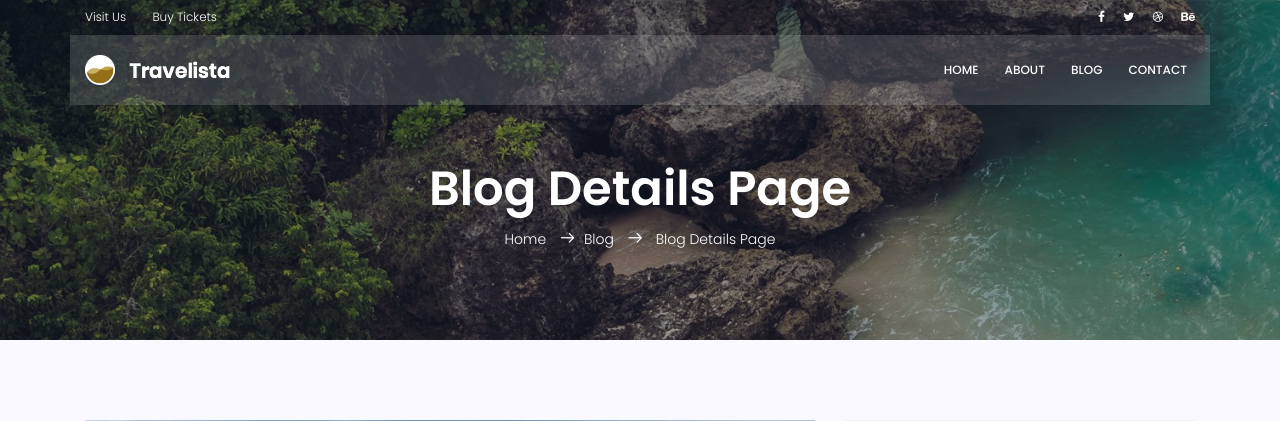
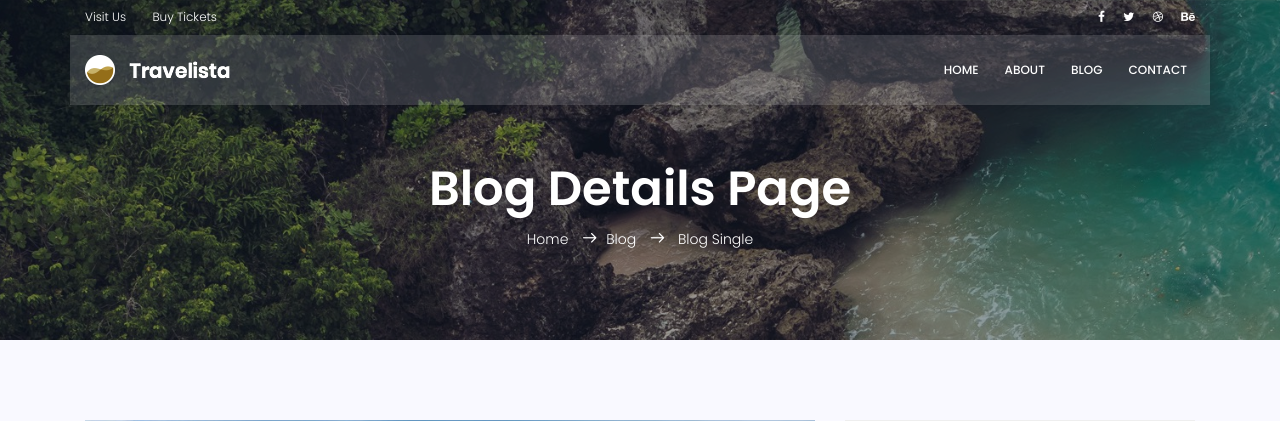
Before and after one commit to mamad-azimi-jozani/django, a Django app: page /blog/single in a window 1280 px wide. Shown: the top 421 px of the page. Run offline with Django 3.2, Linux system fonts and the light colour scheme; some libraries are stand-ins or nearby versions.

Commit message:
replace link nav url from blog-single with dynamic

```diff
--- a/templates/blog/blog-single.html
+++ b/templates/blog/blog-single.html
@@ -31,7 +31,7 @@
 							<h1 class="text-white">
 								Blog Details Page
 							</h1>
-							<p class="text-white link-nav"><a href="index.html">Home </a>  <span class="lnr lnr-arrow-right"></span><a href="blog-home.html">Blog </a> <span class="lnr lnr-arrow-right"></span> <a href="blog-single.html"> Blog Details Page</a></p>
+							<p class="text-white link-nav"><a href="{% url 'home:index' %}">Home </a>  <span class="lnr lnr-arrow-right"></span><a href="{% url 'blog:index' %}">Blog </a> <span class="lnr lnr-arrow-right"></span> <a href="{% url 'blog:single' %}"> Blog Single</a></p>
 						</div>
 					</div>
 				</div>
```
